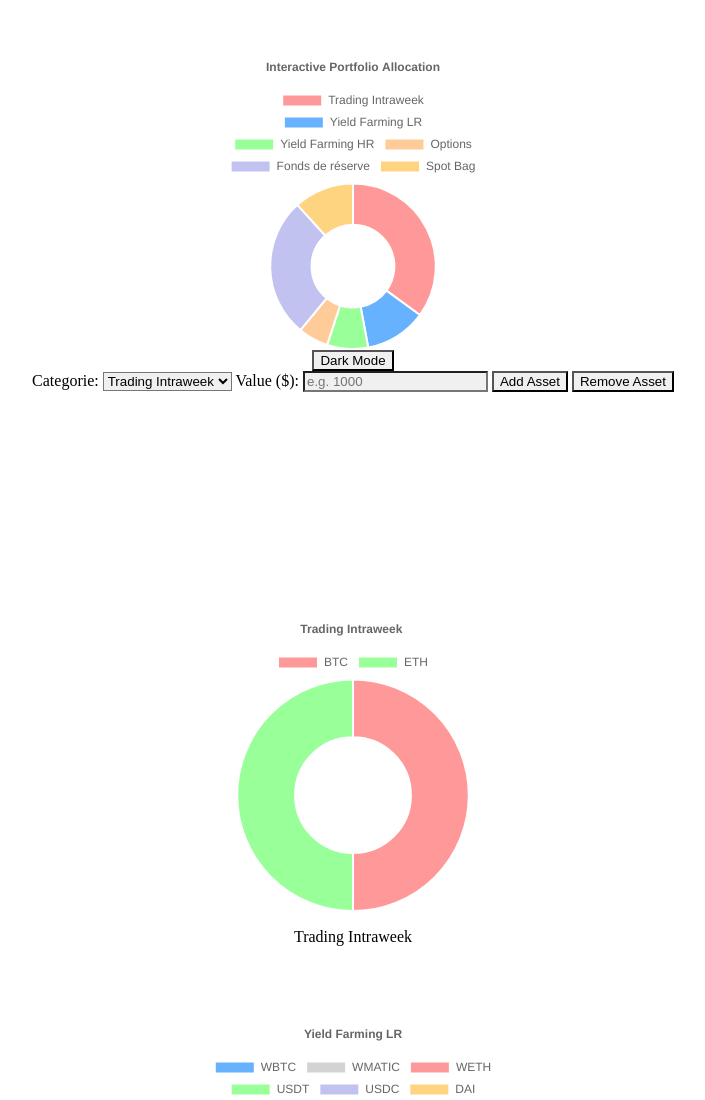
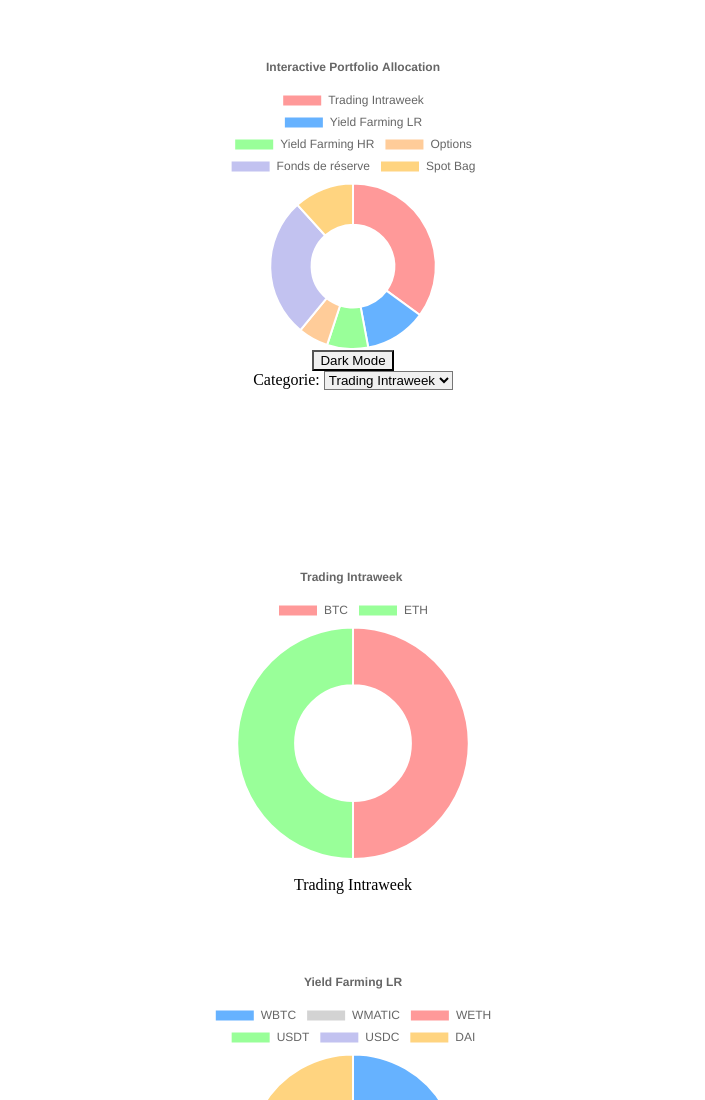
Before and after one commit to raph90999090/oxkaaaa, a plain HTML site: page index.html in a window 1280 px wide. Shown: the top 1100 px of the page, without its empty margins (287-992 px from the left). Drawn offline with nearby package versions, Linux system fonts and the light colour scheme.

Commit message:
Update index.html

```diff
--- a/index.html
+++ b/index.html
@@ -33,12 +33,6 @@
             <option value="Spot Bag">Spot Bag</option>
         </select>
 
-        <label>Value ($):</label>
-        <input type="number" id="assetValue" placeholder="e.g. 1000">
-
-        <button onclick="addAsset()">Add Asset</button>
-        <button onclick="removeAsset()">Remove Asset</button>
-    </div>
 
 
     <canvas id="portfolioChart"></canvas>
```
